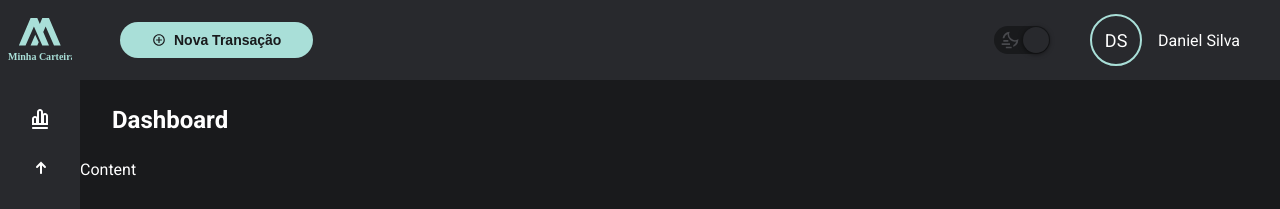
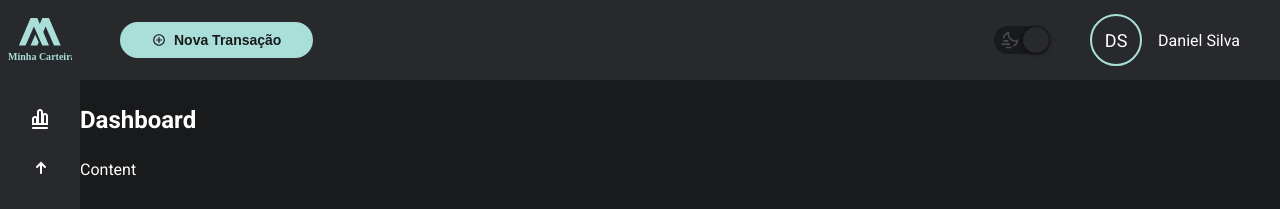
Before and after one commit to dfsilva-dxp/minha-carteira, a React (Create React App) app: page / in a window 1280 px wide. Shown: the top 209 px of the page. Built offline with nearby package versions, Linux system fonts and the light colour scheme.

Commit message:
feat: removendo o padding e adicionando o grid-area

```diff
--- a/src/components/PageContentTitle/styles.ts
+++ b/src/components/PageContentTitle/styles.ts
@@ -3,8 +3,8 @@ import styled from "styled-components";
 export const Title = styled.header`
   width: 100%;
   height: 5rem;
-  padding: 1rem 2rem;
 
+  grid-area: HEADER;
   display: flex;
   align-items: center;
 `;
```
